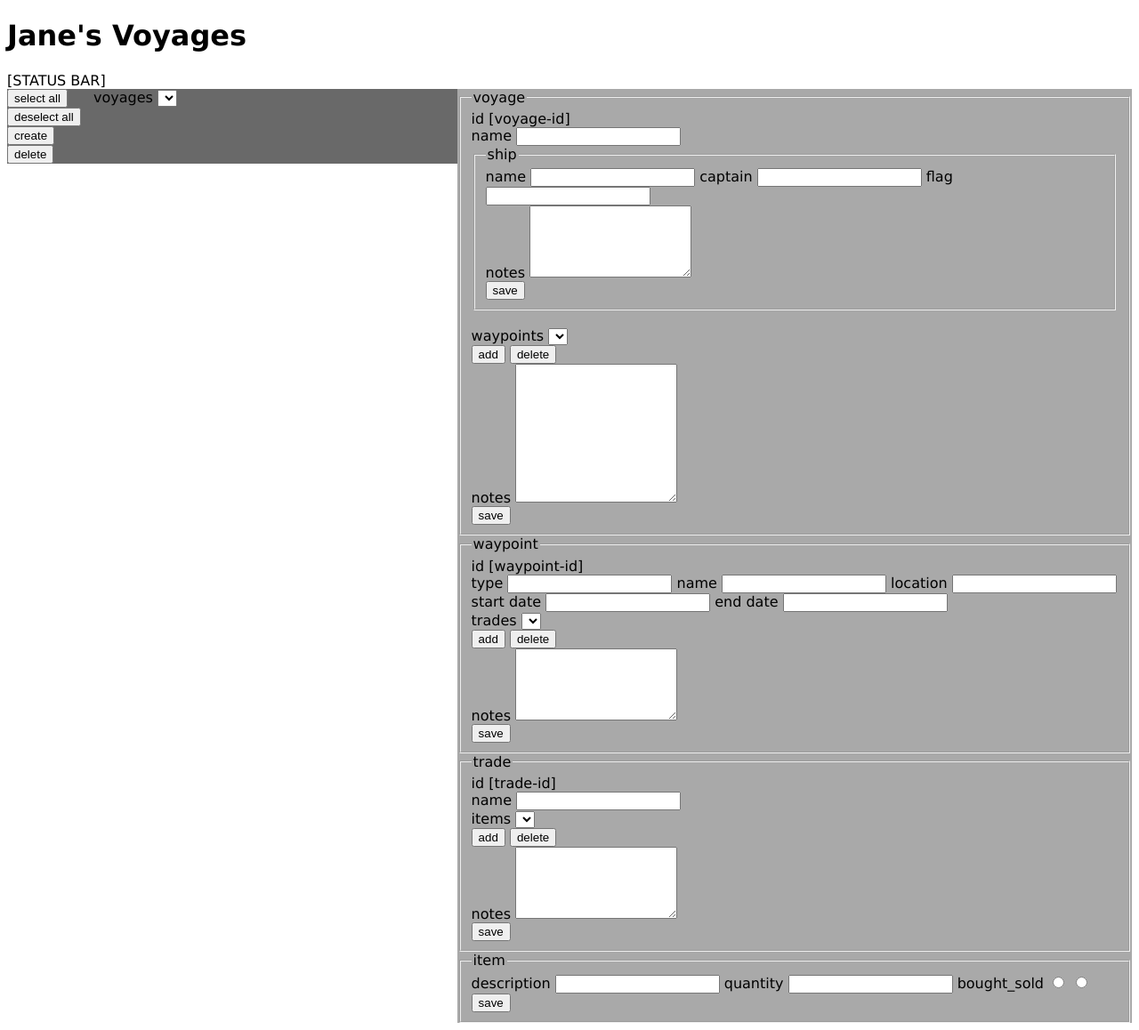
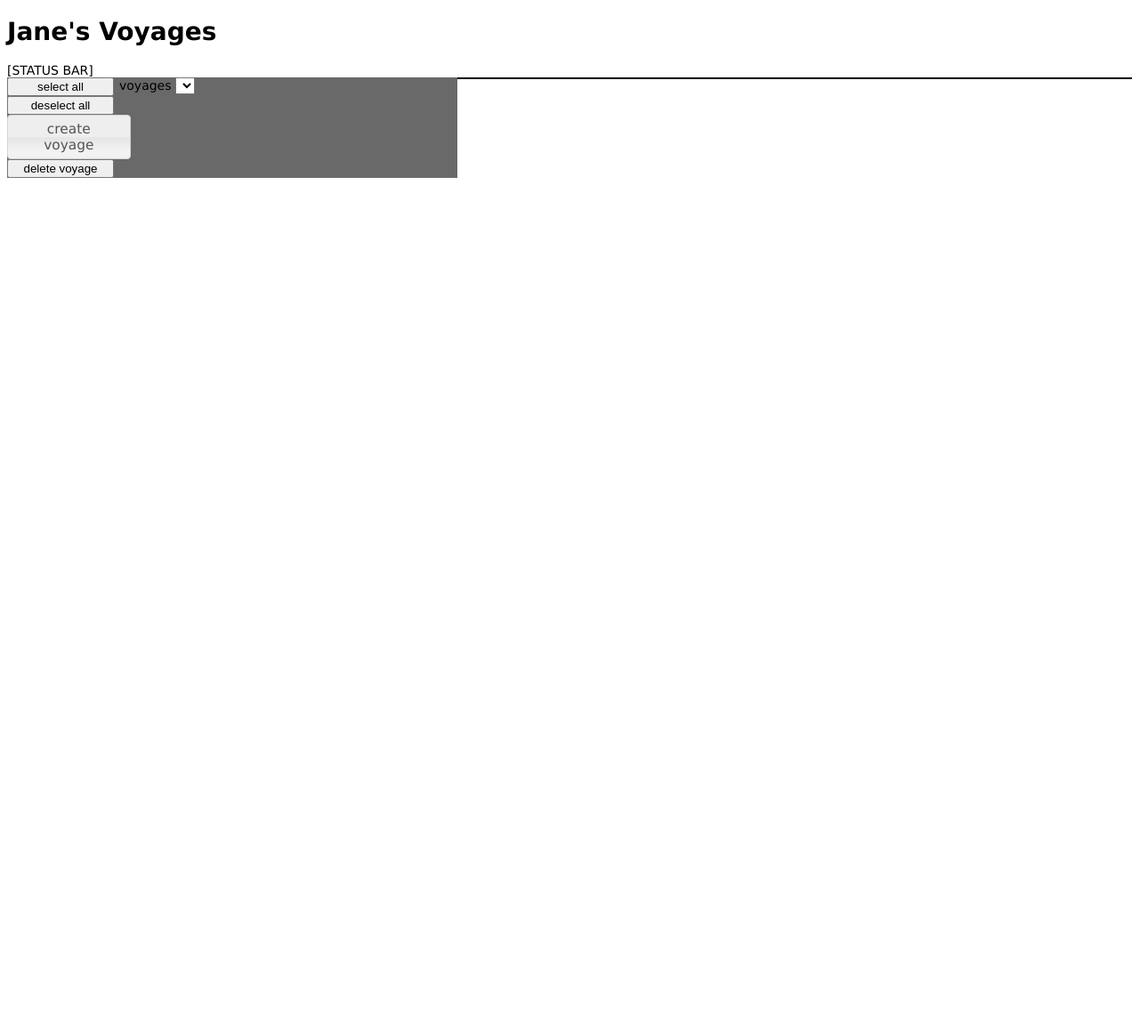
Before and after one commit to cyrex562/JanesVoyages, a Flask app: page / in a window 1280 px wide. Shown: the whole page at 89% size. After the commit the page ends 200 px from the top, so only its background shows below. Run offline with Flask 2, Linux system fonts and the light colour scheme; lists and menus that the app fills with data are empty; some libraries are stand-ins or nearby versions.

Commit message:
27-may-14

```diff
--- a/app/static/css/styles.css
+++ b/app/static/css/styles.css
@@ -1,5 +1,6 @@
 body {
     font-family: Verdana, Arial, sans-serif;
+    font-size: 14px;
 }
 
 #voyages-list-section {
@@ -15,9 +16,18 @@ body {
 
 #voyages-list-menu {
     float: left;
-    width: 97px
+    width: 9em;
 }
 
 #voyages-list-container {
-    margin-left: 97px;
+    margin-left: 9em;
 }
+
+.side_button {
+    width: 9em;
+}
+
+#forms-section {
+    margin-left: 40%;
+    border: solid black thin;
+}
--- a/app/static/js/main.js
+++ b/app/static/js/main.js
@@ -5,6 +5,10 @@
  * @author Josh Madden <cyrex562@gmail.com>
  * @copyright Josh Madden 2014
  ******************************************************************************/
+/*******************************************************************************
+ * GLOBALS
+ ******************************************************************************/
+current_voyage = {};
 /*******************************************************************************
  * FUNCTIONS
  ******************************************************************************/
@@ -68,11 +72,108 @@ function update_voyages_list()
 
 /**************************************
  *//**
+ * @brief clear the voyage form
+ *************************************/
+function clear_voyage_form() {
+    $("#voyage-id").empty();
+    $("#voyage-name").empty();
+    $("#voyage-notes").empty();
+}
+
+/**************************************
+ *//**
+ * @brief clear and show the voyage form
+ *************************************/
+function create_voyage_btn_click() {
+    $("#voyage-form").show();
+    clear_voyage_form();
+}
+
+/**************************************
+ *//**
+ * @brief clear and hide the voyage form
+ *************************************/
+function cancel_voyage_btn_click() {
+    $("#voyage-form").hide();
+    clear_voyage_form();
+}
+
+/**************************************
+ *//**
+ * @brief clear the voyage form
+ *************************************/
+function reset_voyage_form_btn_click() {
+    clear_voyage_form();
+}
+
+/**************************************
+ *//**
+ * @brief set the status bar text field.
+ *************************************/
+function set_status_bar(msg) {
+    var status_bar = $("#status-bar");
+    status_bar.empty();
+    status_bar.append('<span>' + msg + '</span');
+}
+
+/**************************************
+ *//**
+ * @brief handle response to create voyage request
+ *************************************/
+function request_create_voyage_cb(response) {
+    var response_json = JSON.parse(response);
+    var message = response_json.message;
+    var data = response_json.data;
+    set_status_bar(message);
+    // TODO: take action based on message
+    // TODO: update voyages list
+}
+
+/**************************************
+ *//**
+ * @brief send a request to the server to create a voyage
+ *************************************/
+function request_create_voyage() {
+    send_request("create_voyage", current_voyage, request_create_voyage_cb);
+}
+
+/**************************************
+ *//**
+ * @brief on save button click either create a new voyage or update an existing one.
+ *************************************/
+function save_voyage_form_btn_click() {
+    current_voyage.voyage_name = $("#voyage-name").val();
+    current_voyage.voyage_notes = $("#voyage-notes").val();
+    if (current_voyage.voyage_id === undefined) {
+        request_create_voyage();
+    } else {
+        request_update_voyage();
+    }
+}
+
+/**************************************
+ *//**
  * @brief set up the client-side UI and other freatures.
  *************************************/
 $(document).ready(function()
 {
+    $("#voyage-form").hide();
 
+    $("#create-voyage-btn")
+        .button()
+        .click(create_voyage_btn_click);
+
+    $("#cancel-voyage-btn")
+        .button()
+        .click(cancel_voyage_btn_click);
+
+    $("#reset-voyage-form-btn")
+        .button()
+        .click(reset_voyage_form_btn_click);
+
+    $("#save-voyage-btn")
+        .button()
+        .click(save_voyage_form_btn_click);
 });
 
 /*******************************************************************************
--- a/app/templates/index.html
+++ b/app/templates/index.html
@@ -10,115 +10,142 @@
     <div id="content">
         <div id="voyages-list-section">
             <div id="voyages-list-menu">
-                <button id="select-all-voyages">select all</button>
+                <button id="select-all-voyages-btn" class="side_button">
+                    select all</button>
                 <br>
-                <button id="deselect-all-voyages">deselect all</button>
+                <button id="deselect-all-voyages-btn" class="side_button">
+                    deselect all</button>
                 <br>
-                <button id="create-voyage">create</button>
+                <button id="create-voyage-btn" class="side_button">
+                    create voyage </button>
                 <br>
-                <button id="delete-voyage">delete</button>
+                <button id="delete-voyage-btn" class="side_button">
+                    delete voyage</button>
                 <br>
             </div>
             <div id="voyages-list-container">
-               <label for="voyages-list">voyages</label>
-               <select id="voyages-list"></select>
+                <label for="voyages-list">voyages</label>
+                <select id="voyages-list"></select>
             </div>
         </div>
-        <div id="voyages-forms-section">
-            <fieldset>
-                <legend>voyage</legend>
-                <label>id</label>
-                <span id="voyage-id">[voyage-id]</span>
+        <div id="forms-section">
+            <div id="voyage-form">
+                <label>voyage id</label>
+                <span id="voyage-id"></span>
                 <br>
-                <label for="voyage-name">name</label>
+
+                <label for="voyage-name">voyage name</label>
                 <input type="text" id="voyage-name">
                 <br>
-                <fieldset>
-                    <legend>ship</legend>
-                    <label for="ship-name">name</label>
-                    <input type="text" id="ship-name">
-                    <label for="ship-captain">captain</label>
-                    <input type="text" id="ship-captain">
-                    <label for="ship-flag">flag</label>
-                    <input type="text" id="ship-flag">
-                    <br>
-                    <label for="ship-notes">notes</label>
-                    <textarea rows="5" id="ship-notes"></textarea>
-                    <br>
-                    <button id="save-ship-btn">save</button>
-                </fieldset>
+
+                <label for="voyage-notes">voyage notes</label>
+                <textarea id="voyage-notes" rows="5"></textarea>
                 <br>
-                <label for="voyage-waypoints-select">waypoints</label>
-                <select id="voyage-waypoints-select"></select>
-                <br>
-                <button id="add-waypoint-btn">add</button>
-                <button id="delete-waypoint-btn">delete</button>
-                <br>
-                <label for="voyage-notes">notes</label>
-                <textarea rows="10" id="voyage-notes"></textarea>
-                <br>
-                <button id="save-voyage-btn">save</button>
-            </fieldset>
-            <fieldset id="waypoint-fieldset">
-                <legend>waypoint</legend>
-                <label for="waypoint-id">id</label>
-                <span id="waypoint-id">[waypoint-id]</span>
-                <br>
-                <label for="waypoint-type">type</label>
-                <input type="text" id="waypoint-type">
-                <label for="waypoint-name">name</label>
-                <input type="text" id="waypoint-name">
-                <label for="waypoint-location">location</label>
-                <input type="text" id="waypoint-location">
-                <label for="waypoint-start-date">start date</label>
-                <input type="text" id="waypoint-start-date">
-                <label for="waypoint-end-date">end date</label>
-                <input type="text" id="waypoint-end-date">
-                <br>
-                <label for="waypoint-trades-select">trades</label>
-                <select id="waypoint-trades-select"></select>
-                <br>
-                <button id="add-waypoint-btn">add</button>
-                <button id="delete-waypoint-btn">delete</button>
-                <br>
-                <label for="waypoint-notes">notes</label>
-                <textarea rows="5" id="waypoint-notes"></textarea>
-                <br>
-                <button id="save-waypoint-btn">save</button>
-            </fieldset>
-            <fieldset>
-                <legend>trade</legend>
-                <label for="trade-id">id</label>
-                <span id="trade-id">[trade-id]</span>
-                <br>
-                <label for="trade-name">name</label>
-                <input type="text" id="trade-name">
-                <br>
-                <label for="trade-items-list">items</label>
-                <select id="trade-items-list"></select>
-                <br>
-                <button id="add-item-btn">add</button>
-                <button id="delete-item-btn">delete</button>
-                <br>
-                <label for="trade-notes">notes</label>
-                <textarea rows="5" id="trade-notes"></textarea>
-                <br>
-                <button id="save-trade-btn">save</button>
-            </fieldset>
-            <fieldset>
-                <legend>item</legend>
-                <label for="item-description">description</label>
-                <input type="text" id="item-description">
-                <label for="item-quantity">quantity</label>
-                <input type="text" id="item-quantity">
-                <label for="bought/sold">bought_sold</label>
-                <input type="radio" name="bought/sold" id="item-bought-radio"
-                       value="bought">
-                <input type="radio" name="bought/sold" id="item-sold-radio"
-                       value="sold">
-                <button id="save-item-btn">save</button>
-            </fieldset>
+
+                <button id="save-voyage-btn">save voyage</button>
+                <button id="cancel-voyage-btn">cancel</button>
+                <button id="reset-voyage-form-btn">reset form</button>
+            </div>
         </div>
+
+
+
+{#        <div id="voyages-forms-section">#}
+{#            <fieldset>#}
+{#                <legend>voyage</legend>#}
+{#                <label>id</label>#}
+{#                <span id="voyage-id">[voyage-id]</span>#}
+{#                <br>#}
+{#                <label for="voyage-name">name</label>#}
+{#                <input type="text" id="voyage-name">#}
+{#                <label for="voyage-notes">notes</label>#}
+{#                <textarea rows="10" id="voyage-notes"></textarea>#}
+{#                <br>#}
+{#                <button id="save-voyage-btn">save</button>#}
+{#                <br>#}
+{#                <fieldset>#}
+{#                    <legend>ship</legend>#}
+{#                    <label for="ship-name">name</label>#}
+{#                    <input type="text" id="ship-name">#}
+{#                    <label for="ship-captain">captain</label>#}
+{#                    <input type="text" id="ship-captain">#}
+{#                    <label for="ship-flag">flag</label>#}
+{#                    <input type="text" id="ship-flag">#}
+{#                    <br>#}
+{#                    <label for="ship-notes">notes</label>#}
+{#                    <textarea rows="5" id="ship-notes"></textarea>#}
+{#                    <br>#}
+{#                    <button id="save-ship-btn">save</button>#}
+{#                </fieldset>#}
+{#                <br>#}
+{#                <label for="voyage-waypoints-select">waypoints</label>#}
+{#                <select id="voyage-waypoints-select"></select>#}
+{#                <br>#}
+{#                <button id="add-waypoint-btn">add</button>#}
+{#                <button id="delete-waypoint-btn">delete</button>#}
+{#                <br>#}
+
+{#            </fieldset>#}
+{#            <fieldset id="waypoint-fieldset">#}
+{#                <legend>waypoint</legend>#}
+{#                <label for="waypoint-id">id</label>#}
+{#                <span id="waypoint-id">[waypoint-id]</span>#}
+{#                <br>#}
+{#                <label for="waypoint-type">type</label>#}
+{#                <input type="text" id="waypoint-type">#}
+{#                <label for="waypoint-name">name</label>#}
+{#                <input type="text" id="waypoint-name">#}
+{#                <label for="waypoint-location">location</label>#}
+{#                <input type="text" id="waypoint-location">#}
+{#                <label for="waypoint-start-date">start date</label>#}
+{#                <input type="text" id="waypoint-start-date">#}
+{#                <label for="waypoint-end-date">end date</label>#}
+{#                <input type="text" id="waypoint-end-date">#}
+{#                <br>#}
+{#                <label for="waypoint-trades-select">trades</label>#}
+{#                <select id="waypoint-trades-select"></select>#}
+{#                <br>#}
+{#                <button id="add-waypoint-btn">add</button>#}
+{#                <button id="delete-waypoint-btn">delete</button>#}
+{#                <br>#}
+{#                <label for="waypoint-notes">notes</label>#}
+{#                <textarea rows="5" id="waypoint-notes"></textarea>#}
+{#                <br>#}
+{#                <button id="save-waypoint-btn">save</button>#}
+{#            </fieldset>#}
+{#            <fieldset>#}
+{#                <legend>trade</legend>#}
+{#                <label for="trade-id">id</label>#}
+{#                <span id="trade-id">[trade-id]</span>#}
+{#                <br>#}
+{#                <label for="trade-name">name</label>#}
+{#                <input type="text" id="trade-name">#}
+{#                <br>#}
+{#                <label for="trade-items-list">items</label>#}
+{#                <select id="trade-items-list"></select>#}
+{#                <br>#}
+{#                <button id="add-item-btn">add</button>#}
+{#                <button id="delete-item-btn">delete</button>#}
+{#                <br>#}
+{#                <label for="trade-notes">notes</label>#}
+{#                <textarea rows="5" id="trade-notes"></textarea>#}
+{#                <br>#}
+{#                <button id="save-trade-btn">save</button>#}
+{#            </fieldset>#}
+{#            <fieldset>#}
+{#                <legend>item</legend>#}
+{#                <label for="item-description">description</label>#}
+{#                <input type="text" id="item-description">#}
+{#                <label for="item-quantity">quantity</label>#}
+{#                <input type="text" id="item-quantity">#}
+{#                <label for="bought/sold">bought_sold</label>#}
+{#                <input type="radio" name="bought/sold" id="item-bought-radio"#}
+{#                       value="bought">#}
+{#                <input type="radio" name="bought/sold" id="item-sold-radio"#}
+{#                       value="sold">#}
+{#                <button id="save-item-btn">save</button>#}
+{#            </fieldset>#}
+{#        </div>#}
     </div>
     <div id="footer"></div>
 {% endblock %}
--- a/app/templates/layout.html
+++ b/app/templates/layout.html
@@ -3,13 +3,13 @@
 <!--<script type=text/javascript
   src="http://ajax.googleapis.com/ajax/libs/jquery/1.4.2/jquery.min.js"></script>-->
 <link rel="stylesheet" type="text/css" href="{{ url_for('static',
-    filename='css/smoothness/jquery-ui-1.10.3.custom.css') }}">
+    filename='css/smoothness/jquery-ui-1.10.4.custom.css') }}">
 <link rel="stylesheet" type="text/css" href="{{ url_for('static',
     filename='css/styles.css')}}">
 <script type=text/javascript src="{{
-  url_for('static', filename='js/jquery-1.9.1.js') }}"></script>
+  url_for('static', filename='js/jquery-1.10.2.js') }}"></script>
         <script type=text/javascript src="{{
-  url_for('static', filename='js/jquery-ui-1.10.3.custom.js') }}"></script>
+  url_for('static', filename='js/jquery-ui-1.10.4.custom.js') }}"></script>
 <script type=text/javascript>
   var $SCRIPT_ROOT = {{ request.script_root|tojson|safe }};
 </script>
--- a/app/views.py
+++ b/app/views.py
@@ -17,7 +17,7 @@ import model_ops
 
 ################################################################################
 # GLOBAL
-# ################################################################################
+#################################################################################
 # app = Flask(__name__)
 # app.debug = True
 # app.secret_key = os.urandom(24)
@@ -51,7 +51,7 @@ def handle_server_request():
     response = jsonify(message=result_msg, data=result_data)
     return response
 
-@app.route('/get_voyages_List', methods=['GET', 'POST'])
+@app.route('/get_voyages_list', methods=['GET', 'POST'])
 def retrieve_voyages_list():
     result_msg = 'success'
     data = {}
@@ -64,6 +64,13 @@ def retrieve_voyages_list():
     response = jsonpickle.encode({'message': result_msg, 'data': data})
     return response
 
+@app.route('/create_voyage', methods=['GET', 'POST'])
+def create_voyage():
+    if request.method == "POST":
+        request_obj = request.get_json()
+        print "request_obj: {0}".format(request_obj)
+    response = jsonify(message="success", data="")
+    return response
 
 #######################################
 ##
--- a/runserver.py
+++ b/runserver.py
@@ -12,7 +12,7 @@ from app import app
 ###############################################################################
 # ENTRY POINT
 ###############################################################################
-app.run(debug = True)
+app.run(debug=True)
 
 ###############################################################################
 # END OF FILE
```
Also changed, not shown: 1 other file.
